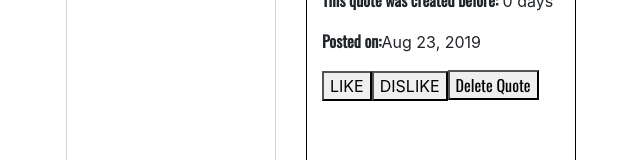
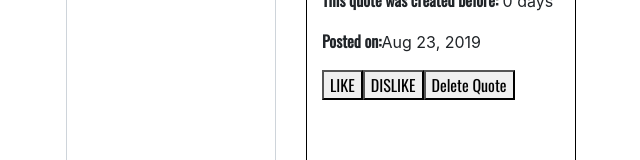
Before and after one commit to stacy867/Quotes, an Angular app: page / in a window 1280 px wide. Both pictures are taken after typing "Sample", "Sample", "Sample" into the empty fields and a click on the button "display Quote". Shown: the part 483-643 px from the top of the page, without its empty margins (49-689 px from the left). Built offline with nearby package versions, Linux system fonts and the light colour scheme.

Commit message:
added a button

```diff
--- a/src/styles.css
+++ b/src/styles.css
@@ -29,7 +29,9 @@ body {
     }
 
     #submit,
-    #delete {
+    #delete,
+    #like,
+    #dislike {
         font-family: 'Oswald', sans-serif;
     }
 
```
